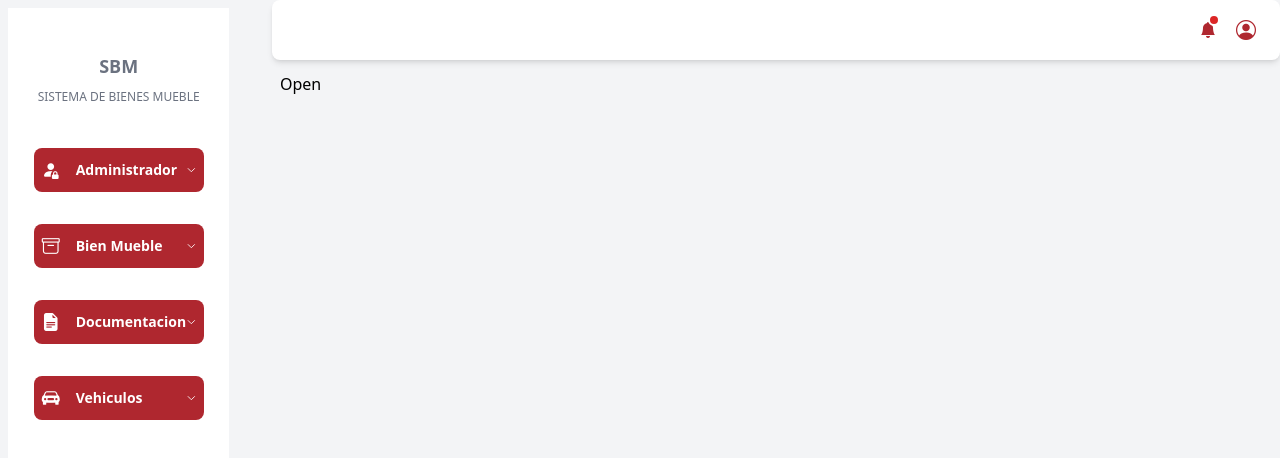
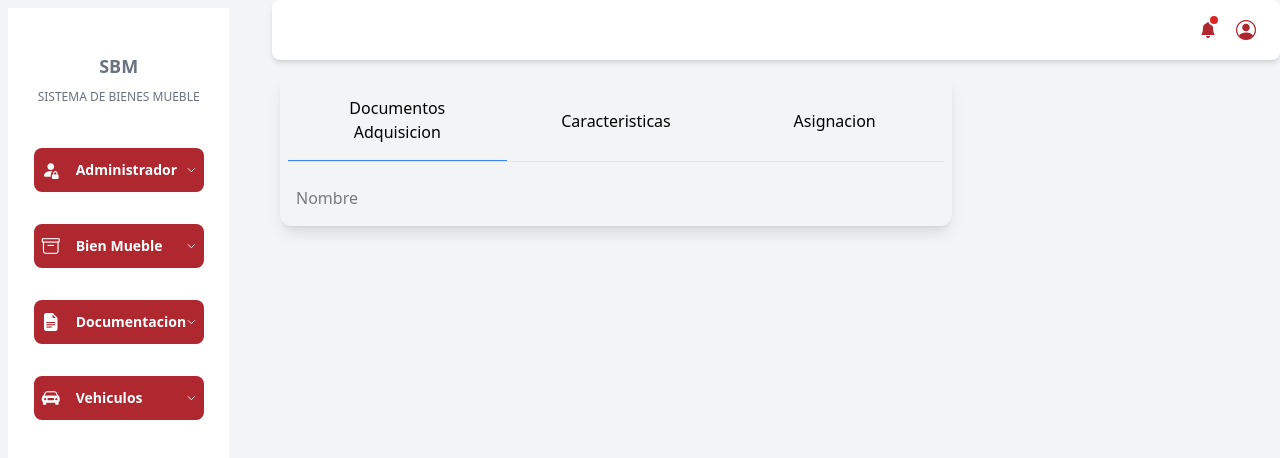
Before and after one commit to AvielAD/ui-components, a Next.js app: page /dashboard2 in a window 1280 px wide. Shown: the top 458 px of the page. Built offline with nearby package versions, Linux system fonts and the light colour scheme.

Commit message:
new component multitab

```diff
--- a/app/dashboard2/page.tsx
+++ b/app/dashboard2/page.tsx
@@ -1,21 +1,14 @@
 'use client'
-import { useState } from "react"
-import styled from './styled.module.css'
+import MultiTab from '@/components/multitab'
 
 const Page = () => {
-    const [open, setOpen] = useState(false)
-    console.log(open)
 
-    return (<div className=" ">
-        <button className="cursor-pointer" onClick={() => setOpen(!open)}>Open</button>
-
-
-        <div className={` ${styled.divTransition} ${open ? styled.divTransitionOne : ""} `}>
-            <div >
-                <li className=""><a href="">opcion 1</a></li>
-                <li className=""><a href="">opcion 2</a></li>
-            </div>
-        </div>
+    return (<div className="max-w-2xl">
+        <MultiTab names={["Documentos Adquisicion","Caracteristicas", "Asignacion"]}>
+            <input className='p-2 rounded ring1 ring-danger-400 w-full' type="text" placeholder='Nombre' />
+            <input className='p-2 rounded ring1 ring-danger-400' type="text" placeholder='Email' />
+            <input className='p-2 rounded ring1 ring-danger-400' type="text" placeholder='rfc' />
+        </MultiTab>
 
     </div>)
 }
--- /dev/null
+++ b/components/multitab/index.tsx
@@ -0,0 +1,42 @@
+import React, { useState } from "react"
+
+const NoTabs = [
+    "grid-cols-1",
+    "grid-cols-1 md:grid-cols-2",
+    "grid-cols-1 md:grid-cols-3",
+]
+
+const Index = (props: { children: React.ReactNode[], names: Array<string> }) => {
+
+    const [dropdown, setDropdown] = useState<{ show: boolean, name: string }>({show: true, name: props.names[0]})
+
+    const Button = (value: string) => {
+        setDropdown({ name: value, show: true })
+    }
+    console.log(NoTabs[props.children.length-1])
+    return (
+        <div className="max-w-screen mx-auto shadow-lg rounded-xl p-2">
+            <div className={`grid ${NoTabs[props.children.length-1]} mb-4 border-b border-secondary-200 dark:border-gray-700`}>
+                {
+                    props.names.map((item: string, index: number) => (
+                        <button key={index}
+                        className={`duration-75 ${dropdown?.name === props.names[index] && dropdown.show ? " border-b-1 border-primary-500" : ""} cursor-pointer inline-block p-4  rounded-t-lg`}
+                         onClick={() => Button(item)} >{item}</button>
+                    ))
+                }
+            </div>
+            <div className="grid grid-cols-1 grid-rows-1">
+                {
+                    props.children.map((item: React.ReactNode, index: number) => (
+                        <div key={index} className={` ${dropdown?.name === props.names[index] && dropdown.show ? "" : "hidden"}`}>
+                            <div className="w-full h-full">{item}</div>
+                        </div>
+                    ))
+                }
+            </div>
+        </div>
+
+    )
+}
+
+export default Index
--- a/components/sidebarsub/index.tsx
+++ b/components/sidebarsub/index.tsx
@@ -28,7 +28,6 @@ const Index = (props: {
         else
             setDropdown([...dropdown, { name: value, show: true }])
     }
-    console.log(dropdown)
     return (
         <div className="h-full fixed bg-secondary-50 z-50">
             <aside className="h-full bg-white flex justify-center items-start" onClick={(e) => e.stopPropagation()}>
```
